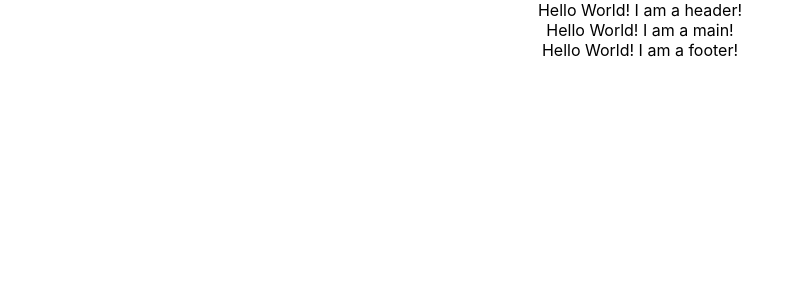
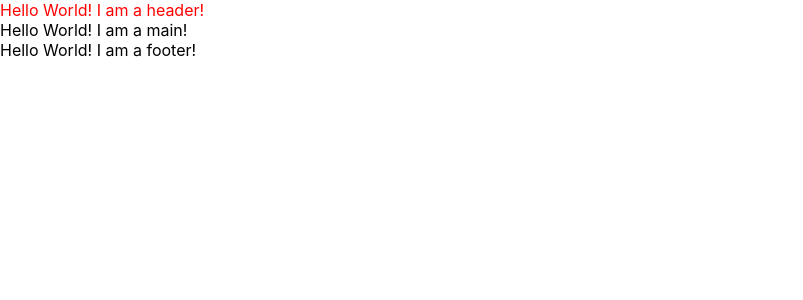
Before and after one commit to Kurczak1233/Szuflandia, a React (Create React App) app in the folder app/: page / in a window 1280 px wide. Shown: the top 300 px of the page, without its empty margins (0-803 px from the left). Built offline with nearby package versions, Linux system fonts and the light colour scheme.

Commit message:
Introduced eslint, prettier, sass, and some basic components

```diff
--- a/app/src/App.tsx
+++ b/app/src/App.tsx
@@ -1,4 +1,3 @@
-import "./App.scss";
 import Footer from "./components/Footer/Footer";
 import Header from "./components/Header/Header";
 import Main from "./components/Main/Main";
--- /dev/null
+++ b/app/src/components/Header/Header.module.scss
@@ -0,0 +1,3 @@
+.headerRedText {
+  color: red;
+}
--- a/app/src/components/Header/Header.tsx
+++ b/app/src/components/Header/Header.tsx
@@ -1,5 +1,9 @@
+import styles from "./Header.module.scss";
+
 const Header = () => {
-  return <div>Hello World! I am a header!</div>;
+  return (
+    <div className={styles.headerRedText}>Hello World! I am a header!</div>
+  );
 };
 
 export default Header;
--- a/app/src/reportWebVitals.ts
+++ b/app/src/reportWebVitals.ts
@@ -1,8 +1,8 @@
-import { ReportHandler } from 'web-vitals';
+import { ReportHandler } from "web-vitals";
 
 const reportWebVitals = (onPerfEntry?: ReportHandler) => {
   if (onPerfEntry && onPerfEntry instanceof Function) {
-    import('web-vitals').then(({ getCLS, getFID, getFCP, getLCP, getTTFB }) => {
+    import("web-vitals").then(({ getCLS, getFID, getFCP, getLCP, getTTFB }) => {
       getCLS(onPerfEntry);
       getFID(onPerfEntry);
       getFCP(onPerfEntry);
```
Also changed, not shown: app/src/App.module.scss (renamed from app/src/App.scss), app/src/components/Footer/Footer.module.scss (added), app/src/components/Footer/Footer.scss (deleted), app/src/components/Header/Header.scss (deleted), app/src/components/Main/Main.module.scss (added), app/src/components/Main/Main.scss (deleted), 1 other file (tests, documents, lock files or other folders).
